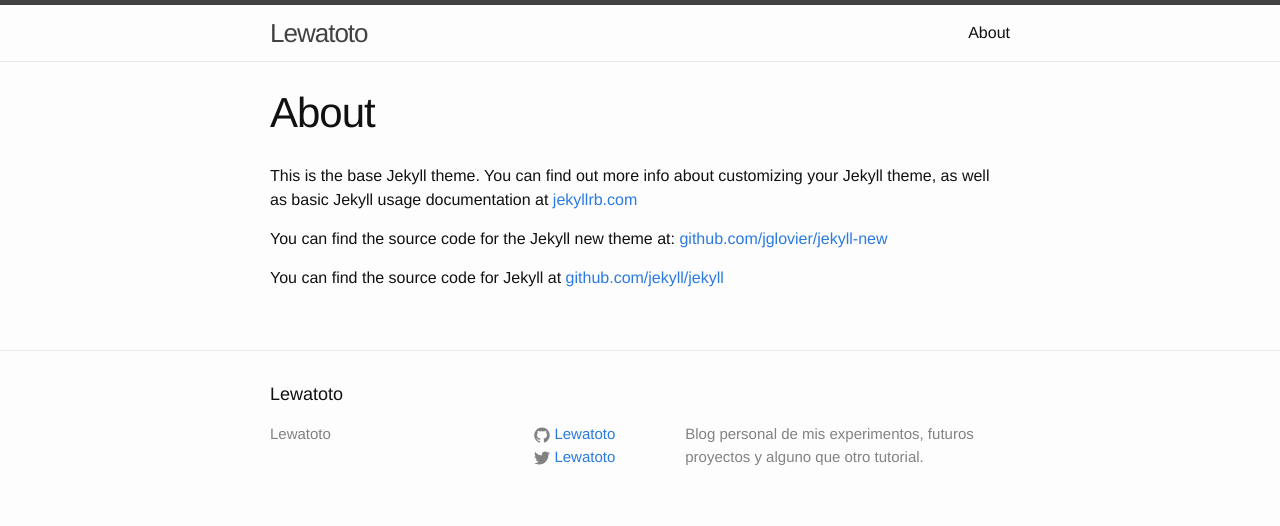
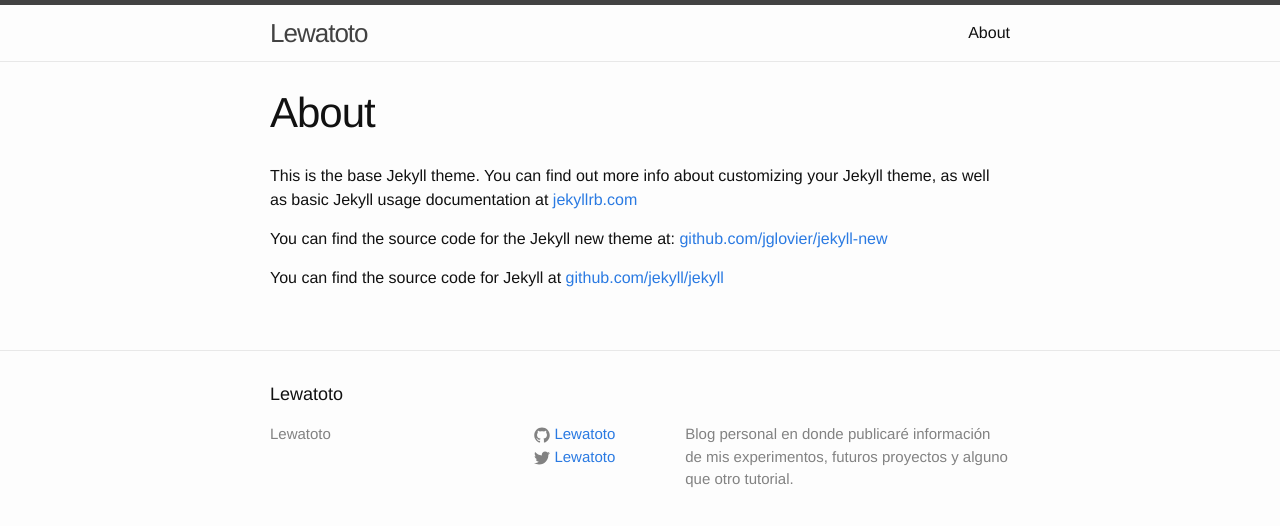
Before and after one commit to Lewatoto/lewatoto.github.io, a Jekyll site: the page built from about.md, in a window 1280 px wide. Shown: the top 526 px of the page. Built offline with Jekyll 4.4.1, drawn with Linux system fonts in a browser that asks for light colours.

Commit message:
corrigiendo informacion

```diff
--- a/_config.yml
+++ b/_config.yml
@@ -2,7 +2,7 @@
 title: Lewatoto
 email:
 description: > # this means to ignore newlines until "baseurl:"
-  Blog personal de mis experimentos, futuros proyectos y alguno que otro tutorial.
+  Blog personal en donde publicaré información de mis experimentos, futuros proyectos y alguno que otro tutorial.
 baseurl: "" # the subpath of your site, e.g. /blog/
 url: "http://Lewatoto.github.io" # the base hostname & protocol for your site
 twitter_username: Lewatoto
```
